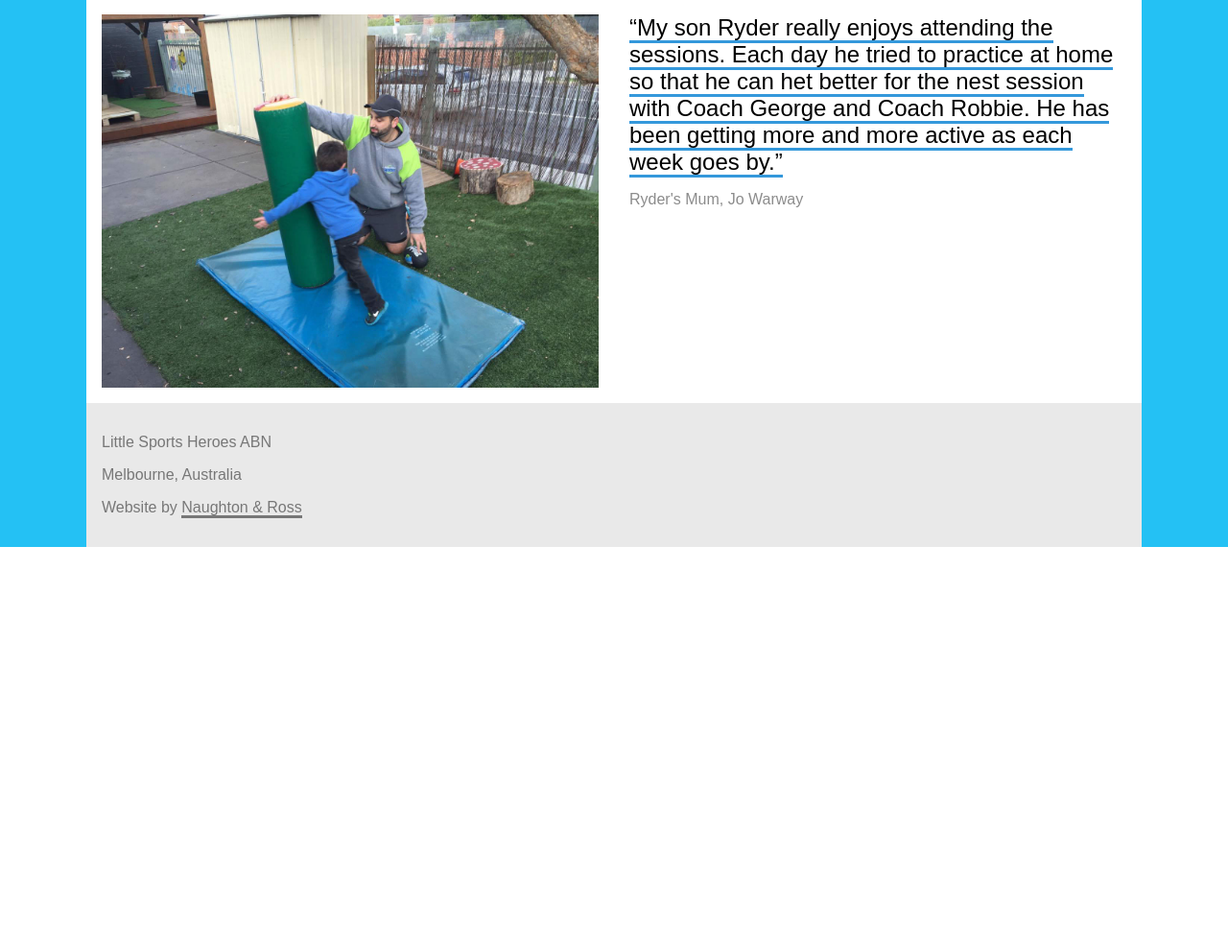
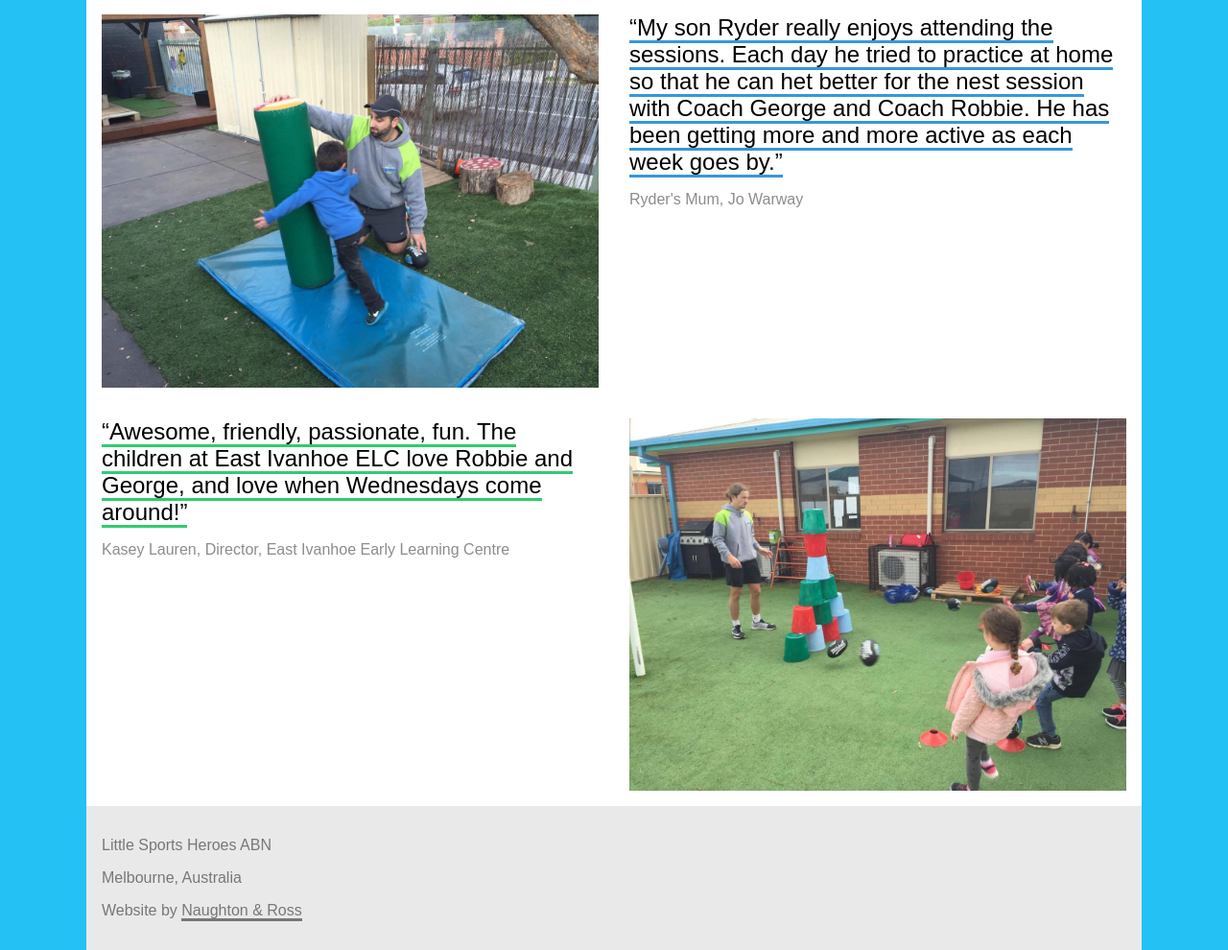
Before and after one commit to naughton-and-ross/little-sports-heroes, a PHP site: page /about in a window 1280 px wide. Shown: the part 1930-2920 px from the top of the page at 96% size. Before the commit the page ends 2500 px from the top, so only its background shows below. Run offline with PHP 8.4, Linux system fonts and the light colour scheme; some libraries are stand-ins or nearby versions.

Commit message:
additional testimonial

```diff
--- a/about/index.php
+++ b/about/index.php
@@ -81,6 +81,19 @@
                         </p>
                     </div>
                 </div>
+                <div class="pure-u-1 pure-u-md-1-2 testimonial odd">
+                    <div class="l-box">
+                        <h2>“Awesome, friendly, passionate, fun. The children at East Ivanhoe ELC love Robbie and George, and love when Wednesdays come around!”</h2>
+                        <p>
+                        	Kasey Lauren, Director, East Ivanhoe Early Learning Centre
+                        </p>
+                    </div>
+                </div>
+                <div class="pure-u-1 pure-u-md-1-2 testimonial even">
+                    <div class="l-box">
+                        <img class="pure-img" src="/assets/img/candid/2.jpg" />
+                    </div>
+                </div>
             </div>
             <?php include('../assets/php/pages_footer.php'); ?>
         </div>
```
Also changed, not shown: assets/img/candid/2.jpg (added).
